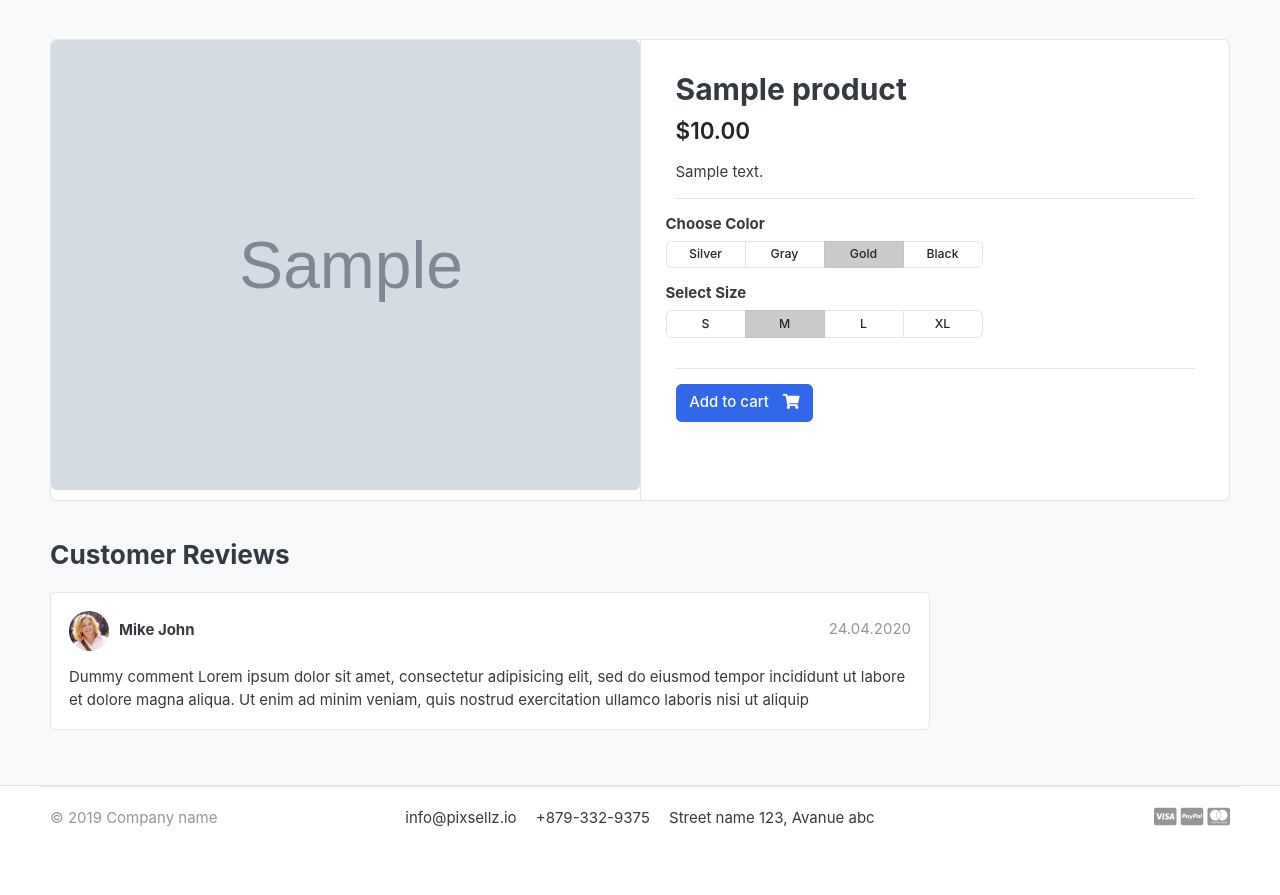
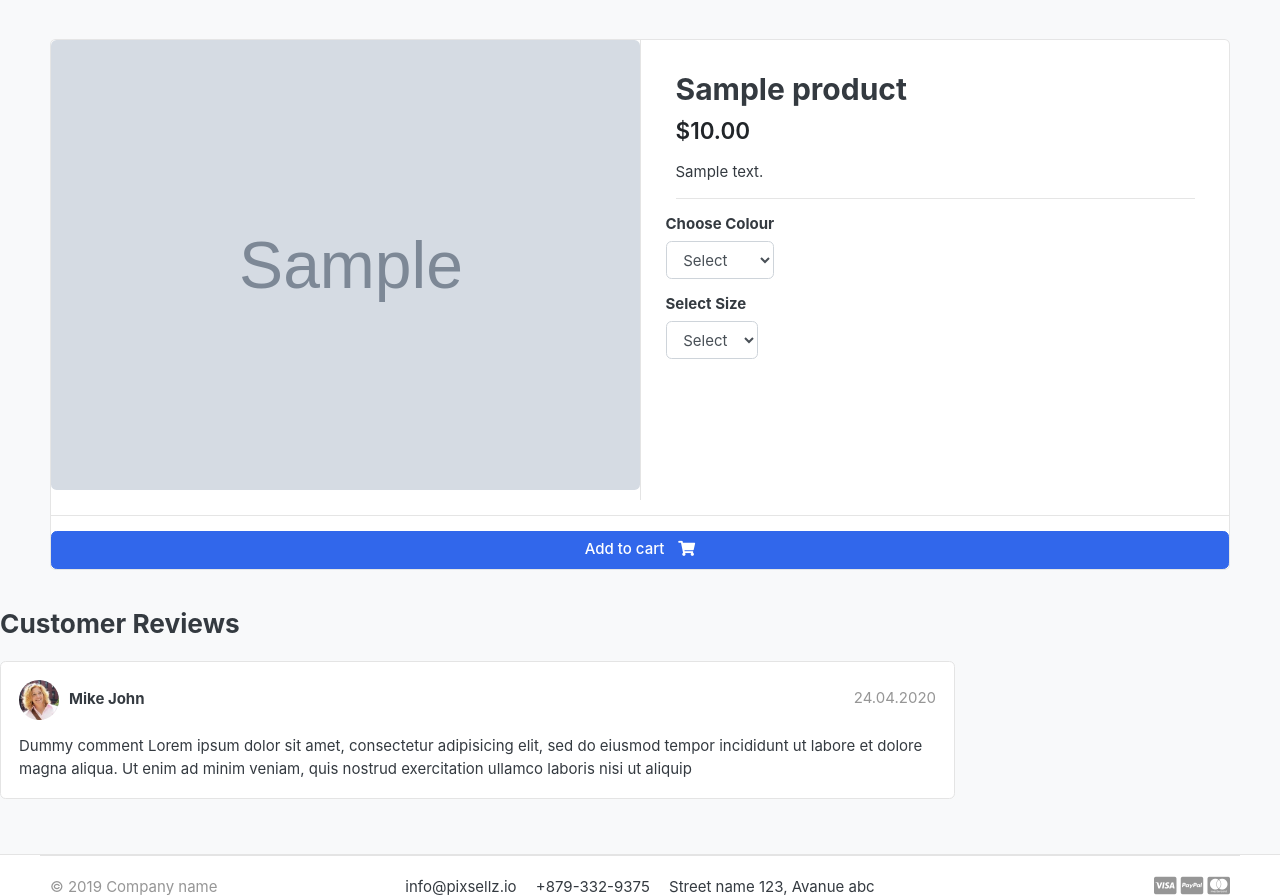
Before and after one commit to proxvision/ecom, a Django app: a page that uses templates/product_detail.html in a window 1280 px wide. Shown: the part 119-1014 px from the top of the page. Before the commit the page ends 946 px from the top, so only its background shows below. Run offline with Django 3.2, Linux system fonts and the light colour scheme; tables that the repository leaves empty hold one stand-in row (values such as "Sample post"); grey boxes marked "Sample" are stand-in pictures; parts of the project's set-up code (start-up, migrations or seed data) failed here and were passed over; some libraries are stand-ins or nearby versions; some web fonts are replaced.

Commit message:
Variation model

```diff
--- a/carts/models.py
+++ b/carts/models.py
@@ -1,5 +1,5 @@
 from django.db import models
-from store.models import Product
+from store.models import Product, Variation
 
 class Cart(models.Model):
     cart_id = models.CharField(max_length=250, blank=True)
@@ -10,6 +10,7 @@ class Cart(models.Model):
 
 class CartItem(models.Model):
     product = models.ForeignKey(Product, on_delete=models.CASCADE)
+    variations = models.ManyToManyField(Variation, blank=True)
     cart = models.ForeignKey(Cart, on_delete=models.CASCADE)
     quantity = models.IntegerField()
     is_active = models.BooleanField(default=True)
@@ -18,5 +19,5 @@ class CartItem(models.Model):
     def sub_total(self):
         return self.product.price * self.quantity
 
-    def __str__(self):
+    def __unicode__(self):
         return self.product
--- a/carts/urls.py
+++ b/carts/urls.py
@@ -4,7 +4,7 @@ from . import views
 urlpatterns = [
     path('', views.cart, name='cart'),
     path('add_to_cart/<int:product_id>/', views.add_to_cart, name='add_to_cart'),
-    path('decrement_from_cart/<int:product_id>/', views.decrement_from_cart, name='decrement_from_cart'),
-    path('remove_from_cart/<int:product_id>/', views.remove_from_cart, name='remove_from_cart'),
+    path('decrement_from_cart/<int:product_id>/<int:cart_item_id>/', views.decrement_from_cart, name='decrement_from_cart'),
+    path('remove_from_cart/<int:product_id>/<int:cart_item_id>/', views.remove_from_cart, name='remove_from_cart'),
 
 ]
--- a/carts/views.py
+++ b/carts/views.py
@@ -1,5 +1,5 @@
 from django.shortcuts import render, redirect, get_object_or_404
-from store.models import Product
+from store.models import Product, Variation
 from .models import Cart, CartItem
 from django.core.exceptions import ObjectDoesNotExist
 
@@ -12,6 +12,24 @@ def _get_cart_id(request):
     return cart_id
 
 def add_to_cart(request, product_id):
+    # Get the product
+    product = Product.objects.get(id=product_id)
+    # Initialise empty variation list
+    product_variation = []
+    # Check for product variations
+    if request.method == 'POST':
+       for key in request.POST:
+           value = request.POST[key]
+           try:
+               variation = Variation.object.get(
+                   product=product,
+                   variation_category__iexact=key,
+                   variation_value__iexact=value
+                )
+               product_variation.append(variation)
+           except:
+               pass
+
     try:
         # Get the cart using the car_id present in the session
         cart = Cart.objects.get(
@@ -25,35 +43,92 @@ def add_to_cart(request, product_id):
     # Save present session's cart
     cart.save()
 
-    # Get the product
-    product = Product.objects.get(id=product_id)
 
-    # Add the product to the cart
-    try:
-        # Check if product is already in cart
-        cart_item = CartItem.objects.get(
+    # Check if specific product already in cart
+    is_product_in_cart = CartItem.objects.filter(
+        product=product,
+        cart=cart
+    ).exists()
+    # If so, grab the item(s)
+    if is_product_in_cart:
+        cart_item = CartItem.object.filter(
             product=product,
             cart=cart
         )
-        # If so, increment by 1
-        cart_item.quantity += 1
-        cart_item.save()
-    except CartItem.DoesNotExist:
+        ## Check if current variation (in product_variations list) exists in models (ie. it's already been added to cart)
+        existing_var_list = []
+        item_id_list = []
+        for item in cart_item:
+            existing_variation = item.variations.all()
+            existing_var_list.append(list(existing_variation)) # Cast QuerySet as List
+            item_id_list.append(item.id)
+
+        if product_variation in existing_var_list:
+            ## Increment this item's (of same variation) quantity
+            # Grab corresponding index for item.id when the lists were appended
+            item_id_index = existing_var_list.index(product_variation)
+            # Grab cart item using product and id
+            item = CartItem.objects.get(
+                product=product,
+                id=item_id_list[item_id_index]
+            )
+            item.quantity += 1
+            item.save()
+
+        else:
+            ## Initialise one CartItem of this product in this cart session
+            item = CartItem.objects.create(
+                product=product,
+                quantity=1,
+                cart=cart,
+            )
+            if product_variation is not None:
+                item.variations.clear()
+                item.variations.add(*product_variation) # unpack as list
+            item.save()
+    else:
         # If product not already in cart, create a CartItem object, with the ForeignKeys
         # and starting at the quantity 1
-        cart_item = CartItem.objects.create(
+        item = CartItem.objects.create(
             product=product,
             cart=cart,
             quantity=1
         )
-        cart_item.save()
-    ## Test if cart_item has been saved
-    # return HttpResponse(cart_item.quantity)
-    # exit()
+        if product_variation is not None:
+            item.varations.clear()
+            item.variations.add(*product_variation) # unpack as list
+        item.save()
     ## Redirect to URLname 'cart' once item has been added
     return redirect('cart')
 
-def decrement_from_cart(request, product_id):
+def decrement_from_cart(request, product_id, cart_item_id):
+    # Get current cart
+    cart = Cart.objects.get(
+        cart_id=_get_cart_id(request)
+    )
+    # Get the product object that it to be removed
+    product = get_object_or_404(
+        Product, id=product_id
+    )
+
+    try:
+        # Get the cart_item object that is to be removed using the ForeignKeys
+        cart_item = CartItem.objects.get(
+            product=product,
+            cart=cart,
+            id=cart_item_id
+        )
+        if cart_item.quantity > 1:
+            cart_item.quantity -= 1
+            cart_item.save()
+        else:
+            cart_item.delete()
+    except:
+        pass
+
+    return redirect('cart')
+
+def remove_from_cart(request, product_id, cart_item_id):
     # Get current cart
     cart = Cart.objects.get(
         cart_id=_get_cart_id(request)
@@ -65,29 +140,8 @@ def decrement_from_cart(request, product_id):
     # Get the cart_item object that is to be removed using the ForeignKeys
     cart_item = CartItem.objects.get(
         product=product,
-        cart=cart
-    )
-    if cart_item.quantity > 1:
-        cart_item.quantity -= 1
-        cart_item.save()
-    else:
-        cart_item.delete()
-
-    return redirect('cart')
-
-def remove_from_cart(request, product_id):
-    # Get current cart
-    cart = Cart.objects.get(
-        cart_id=_get_cart_id(request)
-    )
-    # Get the product object that it to be removed
-    product = get_object_or_404(
-        Product, id=product_id
-    )
-    # Get the cart_item object that is to be removed using the ForeignKeys
-    cart_item = CartItem.objects.get(
-        product=product,
-        cart=cart
+        cart=cart,
+        id=cart_item_id
     )
     cart_item.delete()
     return redirect('cart')
--- a/store/models.py
+++ b/store/models.py
@@ -26,3 +26,32 @@ class Product(models.Model):
 
     def __str__(self):
         return self.product_name
+
+
+class VariationManager(model.Model):
+    """
+    This model inherits from Variation and we define methods to filter 'variation_set', not just '.all' (everything in the set)
+    """
+    def colours(self):
+        return super(Variation, self).filter(variation_category='colour', is_active=True)
+
+    def sizes(self):
+        return super(Variation, self).filter(variation_category='size', is_active=True)
+
+
+
+class Variation(models.Model):
+    variation_category_choice = (
+        ('colour', 'colour'),
+        ('size', 'size'),
+    )
+    product = models.ForeignKey(Product, on_delete=models.CASCADE)
+    variation_category = models.CharField(max_length=100, choices=variation_category_choice)
+    variation_value = models.CharField(max_length=100)
+    is_active = models.BooleanField(default=True)
+    created_date = models.DateTimeField(auto_now=True)
+
+    objects = VariationManager()
+
+    def __str__(self):
+        return self.variation_value
--- a/templates/product_detail.html
+++ b/templates/product_detail.html
@@ -17,6 +17,9 @@
 </article> <!-- gallery-wrap .end// -->
         </aside>
         <main class="col-md-6 border-left">
+            <!-- product specification form -->
+            <form action="{% url 'add_to_cart' single_product.id %}" method="post">
+                {% csrf_token %}
                 <article class="content-body">
 
                 <h2 class="title">{{ single_product.product_name }}</h2>
@@ -30,40 +33,27 @@
 
                 <hr>
                     <div class="row">
+                        <!-- colour selection -->
                         <div class="item-option-select">
-            <h6>Choose Color</h6>
-            <div class="btn-group btn-group-sm btn-group-toggle" data-toggle="buttons">
-                <label class="btn btn-light">
-                <input type="radio" name="radio_color"> Silver
-                </label>
-                <label class="btn btn-light">
-                <input type="radio" name="radio_color" > Gray
-                </label>
-                <label class="btn btn-light active">
-                <input type="radio" name="radio_color checked"> Gold
-                </label>
-                <label class="btn btn-light">
-                <input type="radio" name="radio_color"> Black
-                </label>
-            </div>
+                            <h6>Choose Colour</h6>
+                                <select name="colour" class="form-control" required>
+                                    <option value="" disable_selection>Select</option>
+                                    {% for i in single_product.variation_set.colours %}
+                                    <option value="{{ i.variation_value | lower  }}">{{ i.variation_value | capfirst }}</option>
+                                    {% endfor %}
+                                </select>
                         </div>
                     </div> <!-- row.// -->
                     <div class="row">
+                        <!-- size selection -->
                         <div class="item-option-select">
                             <h6>Select Size</h6>
-            <div class="btn-group btn-group-sm btn-group-toggle" data-toggle="buttons">
-                <label class="btn btn-light">
-                <input type="radio" name="radio_color"> S
-                </label>
-                <label class="btn btn-light active">
-                <input type="radio" name="radio_color" checked> M
-                </label>
-                <label class="btn btn-light">
-                <input type="radio" name="radio_color"> L
-                </label>
-                <label class="btn btn-light">
-                <input type="radio" name="radio_color"> XL
-                </label>
+                                <select name="colour" class="form-control" required>
+                                    <option value="" disable_selection>Select</option>
+                                    {% for i in single_product.variation_set.sizes %}
+                                    <option value="{{ i.variation_value | lower }}">{{ i.variation_value | capfirst }}</option>
+                                    {% endfor %}
+                                </select>
                             </div>
                         </div>
                     </div> <!-- row.// -->
@@ -71,15 +61,10 @@
                     {% if single_product.stock == 0 %}
                         <h5 class="text-danger">Out of Stock</h5>
                     {% else %}
-        {% if is_incart %}
-            <!-- added to cart -->
-            <a href="#" class="btn btn-success"> <span class="text">Added to cart</span> <i class="fas fa-check"></i>  </a>
-            <a href="{% url 'cart' %}" class="btn btn-outline-primary"> <span class="text">View cart</span> <i class="fas fa-eye"></i>  </a>
-        {% else %}
-        <a href="{% url 'add_to_cart' single_product.id %}" class="btn btn-primary"> <span class="text">Add to cart</span> <i class="fas fa-shopping-cart"></i>  </a>
-        {% endif %}
+                        <button type="submit" class="btn btn-primary"> <span class="text">Add to cart</span> <i class="fas fa-shopping-cart"></i>  </button>
                     {% endif %}
                 </article> <!-- product-info-aside .// -->
+            </form>
         </main> <!-- col.// -->
     </div> <!-- row.// -->
 </div> <!-- card.// -->
```
Also changed, not shown: carts/admin.py (+16 -2 lines), store/admin.py (+16 -1 lines), templates/cart.html (+16 -4 lines). Lines whose indentation alone changed are shown as unchanged.
